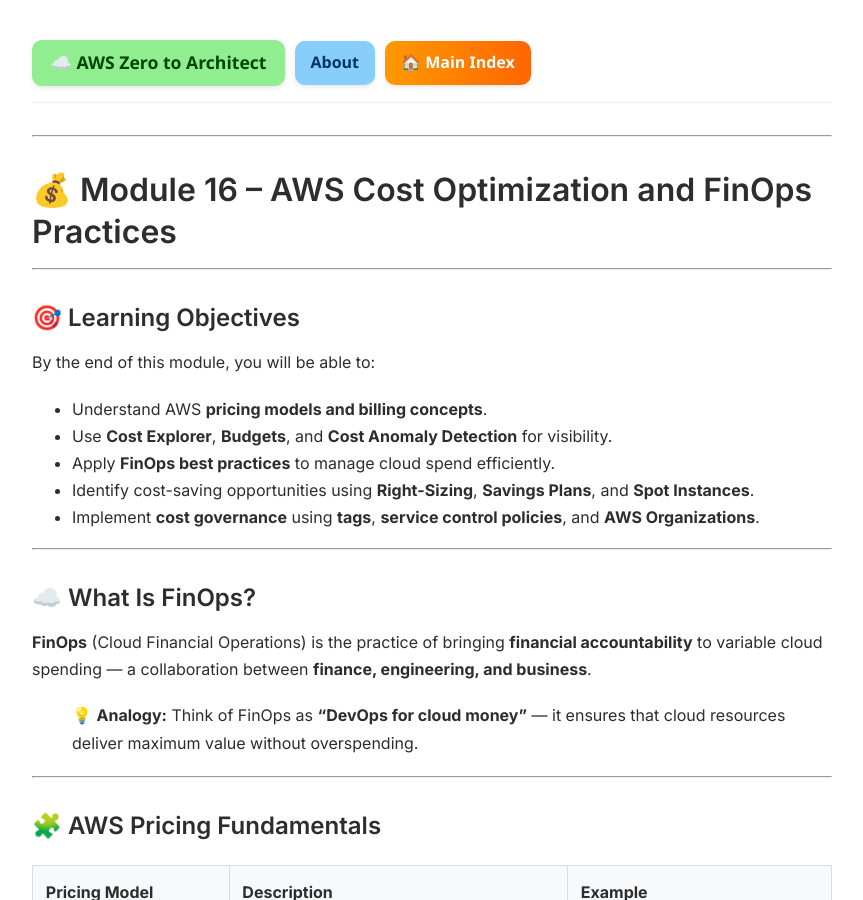
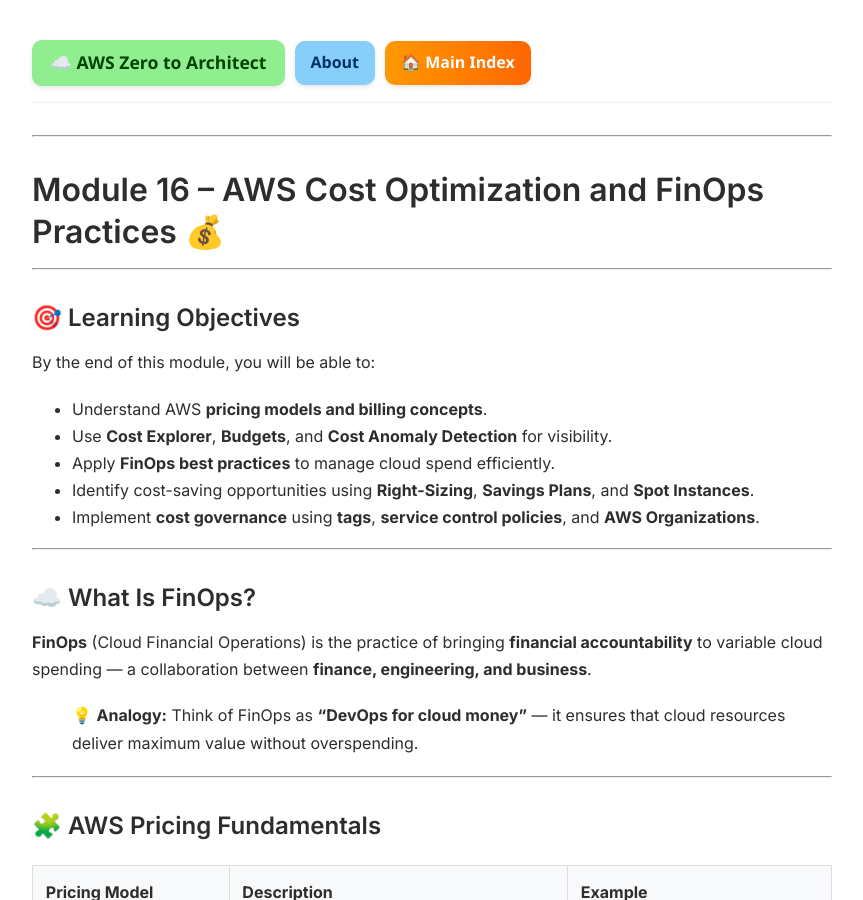
Before and after one commit to asiandevs/aws-zero-to-architect-blog, a Jekyll site: the page built from _posts/2025-11-13-module16-aws-cost-management-and-billing.md, in a window 1280 px wide and 900 px high. Shown: the whole window, without its empty margins (208-1071 px from the left). Built offline with Jekyll 4.4.1, drawn with Linux system fonts in a browser that asks for light colours.

```diff
--- a/_posts/2025-11-13-module16-aws-cost-management-and-billing.md
+++ b/_posts/2025-11-13-module16-aws-cost-management-and-billing.md
@@ -9,7 +9,7 @@ description: "Analyzing and optimizing AWS costs with Cost Explorer, Budgets, Sa
 
 ---
 
-# 💰 Module 16 – AWS Cost Optimization and FinOps Practices
+#  Module 16 – AWS Cost Optimization and FinOps Practices 💰
 
 ---
 
```
